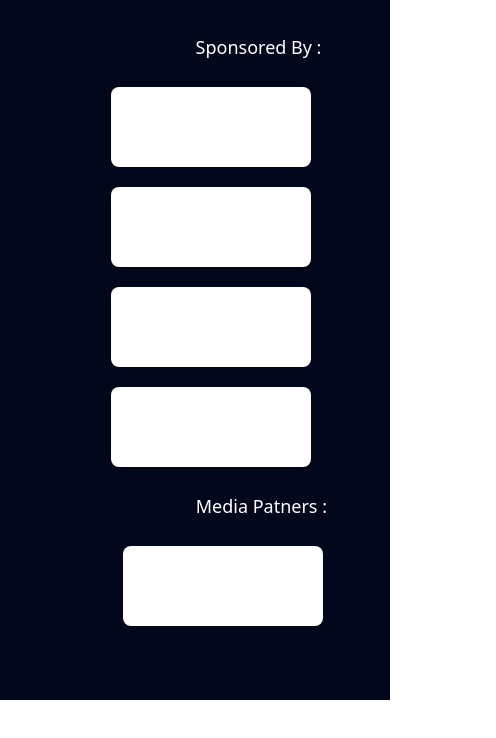
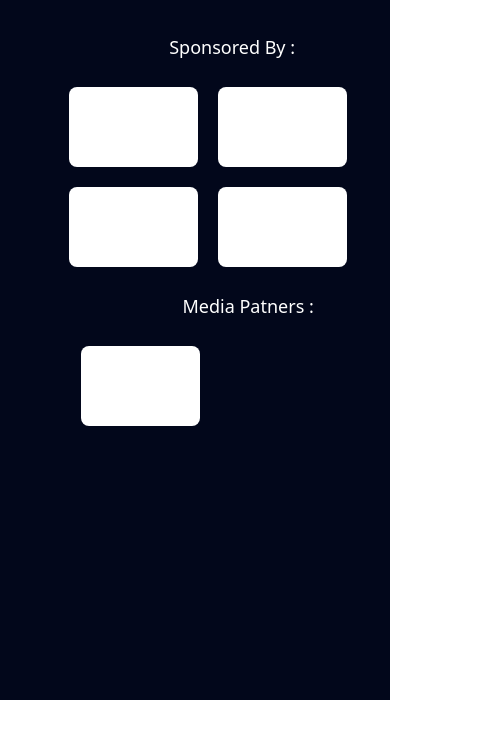
Before and after one commit to BenhardSim/test-sponsor-medpar-anforcom21, a plain HTML site: page index.html in a window 390 px wide. Shown: the whole page, 496 px wide, since content can reach past the window. Drawn offline with nearby package versions, Linux system fonts and the light colour scheme.

Commit message:
second version

```diff
--- a/style/style.css
+++ b/style/style.css
@@ -9,6 +9,7 @@ p {
 #sponsor {
     background-color: #02071B;
     height: 600px;
+    width: 100%;
     padding-top: 80px;
     padding-left: 60px;
 }
@@ -71,18 +72,23 @@ p {
         padding-top: 34px;
     }
 
+    .logo{
+        width: 40%;
+        height: 80px;
+    }
+
     .logo-group{
         position: relative;
-        left: 7%;
+        right: 7%;
     }
     .sponsor-title{
         position: relative;
-        left: 32%;
+        left: 24%;
     }
 
     .medpar-title{
         position: relative;
-        left: 29%;
+        left: 25%;
     }
 
 }
```
